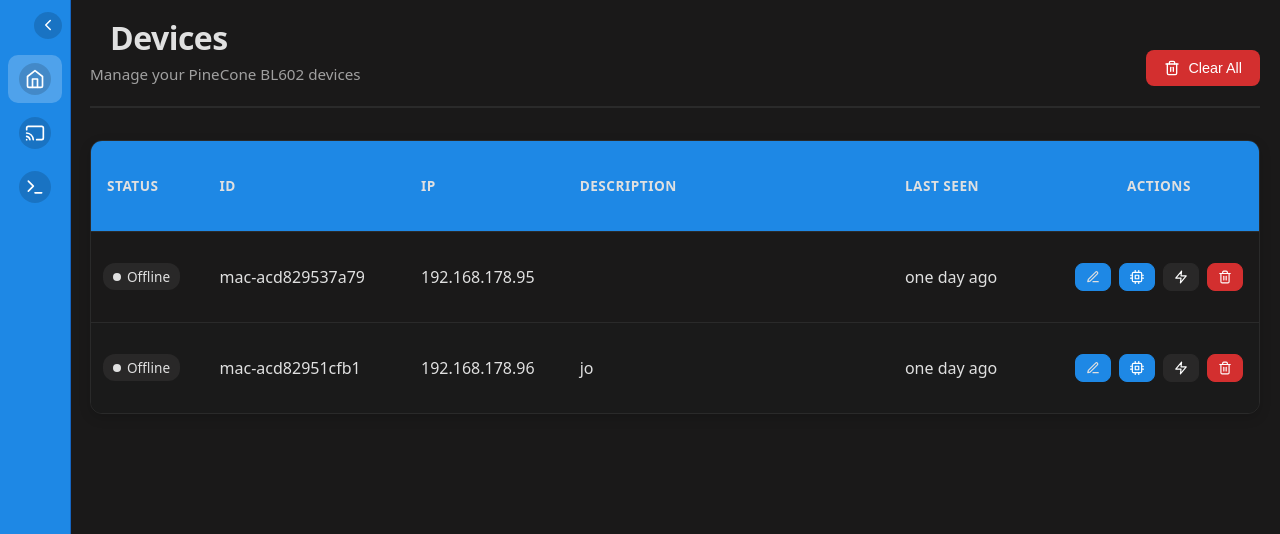
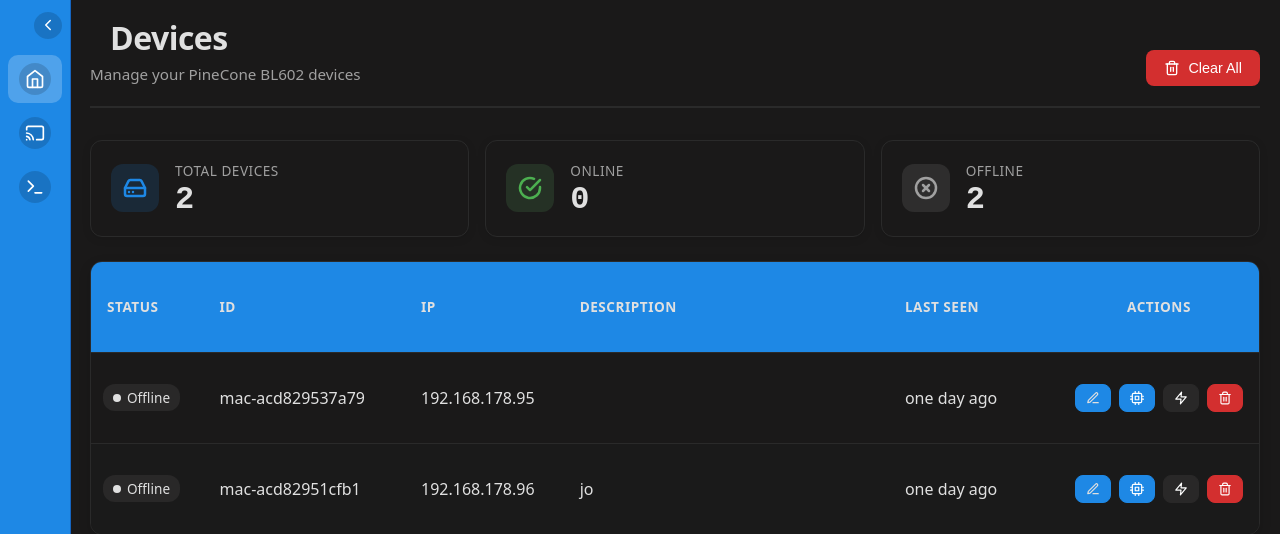
Before and after one commit to PasterLak/PineCone-Management-Dashboard, a Flask app: page / in a window 1280 px wide. Shown: the top 534 px of the page. Run offline with Flask 3, Linux system fonts and the light colour scheme.

Commit message:
Add - table statistics

```diff
--- /dev/null
+++ b/Dashboard_Pi/static/css/components/stats-counter.css
@@ -0,0 +1,119 @@
+.stats-counter-container {
+  display: flex;
+  gap: 16px;
+  margin-bottom: 24px;
+}
+
+.stats-card {
+  flex: 1;
+  background: var(--card);
+  border: 1px solid var(--border);
+  border-radius: 12px;
+  padding: 20px;
+  display: flex;
+  align-items: center;
+  gap: 16px;
+  transition: all 0.3s ease;
+  box-shadow: var(--shadow-sm);
+}
+
+.stats-card:hover {
+  transform: translateY(-2px);
+  box-shadow: var(--shadow-md);
+  border-color: var(--brand);
+}
+
+.stats-icon {
+  width: 48px;
+  height: 48px;
+  border-radius: 12px;
+  display: flex;
+  align-items: center;
+  justify-content: center;
+  flex-shrink: 0;
+}
+
+.stats-icon svg {
+  width: 24px;
+  height: 24px;
+  stroke-width: 2.5;
+}
+
+.stats-icon--total {
+  background: rgba(30, 136, 229, 0.15);
+  color: var(--brand);
+}
+
+.stats-icon--online {
+  background: rgba(102, 187, 106, 0.15);
+  color: var(--color-success);
+}
+
+.stats-icon--offline {
+  background: rgba(158, 158, 158, 0.15);
+  color: var(--text-muted);
+}
+
+.stats-content {
+  flex: 1;
+  min-width: 0;
+}
+
+.stats-label {
+  font-size: 0.85rem;
+  font-weight: 500;
+  color: var(--text-secondary);
+  text-transform: uppercase;
+  letter-spacing: 0.5px;
+  margin-bottom: 4px;
+}
+
+.stats-value {
+  font-size: 2rem;
+  font-weight: 700;
+  color: var(--text);
+  line-height: 1;
+  font-family: "Courier New", monospace;
+  letter-spacing: -1px;
+}
+
+.stats-value--animating {
+  animation: countPulse 0.3s ease-out;
+}
+
+@keyframes countPulse {
+  0% {
+    transform: scale(1);
+  }
+  50% {
+    transform: scale(1.1);
+  }
+  100% {
+    transform: scale(1);
+  }
+}
+
+@media (max-width: 768px) {
+  .stats-counter-container {
+    flex-direction: column;
+    gap: 12px;
+  }
+
+  .stats-card {
+    padding: 16px;
+  }
+
+  .stats-icon {
+    width: 40px;
+    height: 40px;
+  }
+
+  .stats-icon svg {
+    width: 20px;
+    height: 20px;
+  }
+
+  .stats-value {
+    font-size: 1.75rem;
+  }
+}
--- a/Dashboard_Pi/static/js/table/device-manager.js
+++ b/Dashboard_Pi/static/js/table/device-manager.js
@@ -9,6 +9,9 @@
     this.dataService = new DeviceDataService();
     DeviceDataService.DEFAULT_OFFLINE_THRESHOLD = this.settings.get('offlineThreshold') || DeviceDataService.DEFAULT_OFFLINE_THRESHOLD;
     this.apiService = new APIService();
+
+    // Stats counter
+    this.statsCounter = new StatsCounter('statsCounter', this.dataService);
 
     // Rendering
     this.rowRenderer = new DeviceRowRenderer(this.dataService);
@@ -22,7 +25,8 @@
       this.dataService,
       this.rowRenderer,
       this.pinManager,
-      this.settings
+      this.settings,
+      this.statsCounter
     );
 
     // User actions (delete, blink, etc.)
@@ -61,6 +65,9 @@
     // Initial render
     this.renderer.render(this.dataService.getAll());
 
+    // Initial stats update
+    this.statsCounter.updateImmediate();
+
     // Setup events
     this.eventHandler.setup();
 
--- a/Dashboard_Pi/static/js/table/device-renderer.js
+++ b/Dashboard_Pi/static/js/table/device-renderer.js
@@ -1,12 +1,13 @@
 // Renders the device table with current device data
 // Updates rows, offline status, and preserves expanded pin details
 class DeviceRenderer {
-  constructor(dom, dataService, rowRenderer, pinManager, settingsManager) {
+  constructor(dom, dataService, rowRenderer, pinManager, settingsManager, statsCounter) {
     this.dom = dom;
     this.dataService = dataService;
     this.rowRenderer = rowRenderer;
     this.pinManager = pinManager;
     this.settings = settingsManager;
+    this.statsCounter = statsCounter;
   }
 
   // Full re-render
@@ -40,6 +41,11 @@
     if (expandedDeviceId && devices[expandedDeviceId]) {
       this.pinManager.restoreExpandedPins(expandedDeviceId, devices[expandedDeviceId]);
     }
+
+    // Update stats counter
+    if (this.statsCounter) {
+      this.statsCounter.update();
+    }
   }
 
   // In-Place Update (without full re-render)
@@ -60,6 +66,11 @@
     });
 
     this.dataService.setAll(newDevices);
+
+    // Update stats counter
+    if (this.statsCounter) {
+      this.statsCounter.update();
+    }
   }
 
   // Updates offline status of all rows
@@ -95,5 +106,10 @@
         this.rowRenderer.updateStatusBadge(statusCell, isOffline);
       }
     });
+
+    // Update stats counter
+    if (this.statsCounter) {
+      this.statsCounter.update();
+    }
   }
 }
--- /dev/null
+++ b/Dashboard_Pi/static/js/utils/stats-counter.js
@@ -0,0 +1,127 @@
+// Stats Counter Component - Displays device  (table) statistics
+// Shows total devices, online count, and offline count
+
+class StatsCounter {
+  constructor(containerId, dataService) {
+    this.container = document.getElementById(containerId);
+    this.dataService = dataService;
+    this.currentCounts = { total: 0, online: 0, offline: 0 };
+    this.animationDuration = 2000; // 2 seconds
+
+    if (this.container) {
+      this.render();
+    }
+  }
+
+  render() {
+    this.container.innerHTML = `
+      <div class="stats-counter-container">
+        <div class="stats-card">
+          <div class="stats-icon stats-icon--total">
+            <i data-feather="hard-drive"></i>
+          </div>
+          <div class="stats-content">
+            <div class="stats-label">Total Devices</div>
+            <div class="stats-value" data-stat="total">0</div>
+          </div>
+        </div>
+
+        <div class="stats-card">
+          <div class="stats-icon stats-icon--online">
+            <i data-feather="check-circle"></i>
+          </div>
+          <div class="stats-content">
+            <div class="stats-label">Online</div>
+            <div class="stats-value" data-stat="online">0</div>
+          </div>
+        </div>
+
+        <div class="stats-card">
+          <div class="stats-icon stats-icon--offline">
+            <i data-feather="x-circle"></i>
+          </div>
+          <div class="stats-content">
+            <div class="stats-label">Offline</div>
+            <div class="stats-value" data-stat="offline">0</div>
+          </div>
+        </div>
+      </div>
+    `;
+
+    if (window.feather) {
+      feather.replace();
+    }
+  }
+
+  // Update stats with animation
+  update() {
+    const devices = this.dataService.getAll();
+    const deviceList = Object.values(devices);
+
+    const newCounts = {
+      total: deviceList.length,
+      online: deviceList.filter(d => !this.dataService.isOffline(d)).length,
+      offline: deviceList.filter(d => this.dataService.isOffline(d)).length
+    };
+
+    Object.keys(newCounts).forEach(key => {
+      if (this.currentCounts[key] !== newCounts[key]) {
+        this.animateCounter(key, this.currentCounts[key], newCounts[key]);
+      }
+    });
+
+    this.currentCounts = newCounts;
+  }
+
+  // Animate counter from old value to new value
+  animateCounter(statKey, fromValue, toValue) {
+    const element = this.container?.querySelector(`[data-stat="${statKey}"]`);
+    if (!element) return;
+
+    element.classList.add('stats-value--animating');
+
+    const startTime = performance.now();
+    const difference = toValue - fromValue;
+
+    const animate = (currentTime) => {
+      const elapsed = currentTime - startTime;
+      const progress = Math.min(elapsed / this.animationDuration, 1);
+
+      const easeOut = 1 - Math.pow(1 - progress, 3);
+
+      const currentValue = Math.round(fromValue + (difference * easeOut));
+      element.textContent = currentValue;
+
+      if (progress < 1) {
+        requestAnimationFrame(animate);
+      } else {
+        element.textContent = toValue;
+        element.classList.remove('stats-value--animating');
+      }
+    };
+
+    requestAnimationFrame(animate);
+  }
+
+  // Force immediate update without animation
+  updateImmediate() {
+    const devices = this.dataService.getAll();
+    const deviceList = Object.values(devices);
+
+    this.currentCounts = {
+      total: deviceList.length,
+      online: deviceList.filter(d => !this.dataService.isOffline(d)).length,
+      offline: deviceList.filter(d => this.dataService.isOffline(d)).length
+    };
+
+    Object.keys(this.currentCounts).forEach(key => {
+      const element = this.container?.querySelector(`[data-stat="${key}"]`);
+      if (element) {
+        element.textContent = this.currentCounts[key];
+      }
+    });
+  }
+}
+
+// Export for use in other scripts
+window.StatsCounter = StatsCounter;
--- a/Dashboard_Pi/templates/device_table.html
+++ b/Dashboard_Pi/templates/device_table.html
@@ -12,6 +12,9 @@
       <span>Clear All</span>
     </button>
   </div>
+
+  <!-- Device Statistics Counter -->
+  <div id="statsCounter"></div>
 
   <!-- Device list table -->
   <table>
--- a/Dashboard_Pi/templates/header.html
+++ b/Dashboard_Pi/templates/header.html
@@ -16,6 +16,10 @@
     <link
       rel="stylesheet"
       href="{{ url_for('static', filename='css/components/confirm-dialog.css') }}"
+    />
+    <link
+      rel="stylesheet"
+      href="{{ url_for('static', filename='css/components/stats-counter.css') }}"
     />
     <link
       rel="stylesheet"
@@ -43,7 +47,7 @@
       href="{{ url_for('static', filename='img/favicon.ico') }}"
     />
   </head>
-    <script src="{{ url_for('static', filename='icons/feather.min.js') }}"></script>
+  <script src="{{ url_for('static', filename='icons/feather.min.js') }}"></script>
   <script src="{{ url_for('static', filename='js/utils/confirm-dialog.js') }}"></script>
   <script src="{{ url_for('static', filename='js/utils/button-feedback.js') }}"></script>
   <script src="{{ url_for('static', filename='js/utils/input-validation.js') }}"></script>
--- a/Dashboard_Pi/templates/index.html
+++ b/Dashboard_Pi/templates/index.html
@@ -38,6 +38,7 @@
 
 <!-- Utility Scripts -->
 <script src="{{ url_for('static', filename='js/utils/time-utils.js') }}"></script>
+<script src="{{ url_for('static', filename='js/utils/stats-counter.js') }}"></script>
 <script src="{{ url_for('static', filename='js/utils/input-validation.js') }}"></script>
 
 <!-- Settings Manager -->
```
